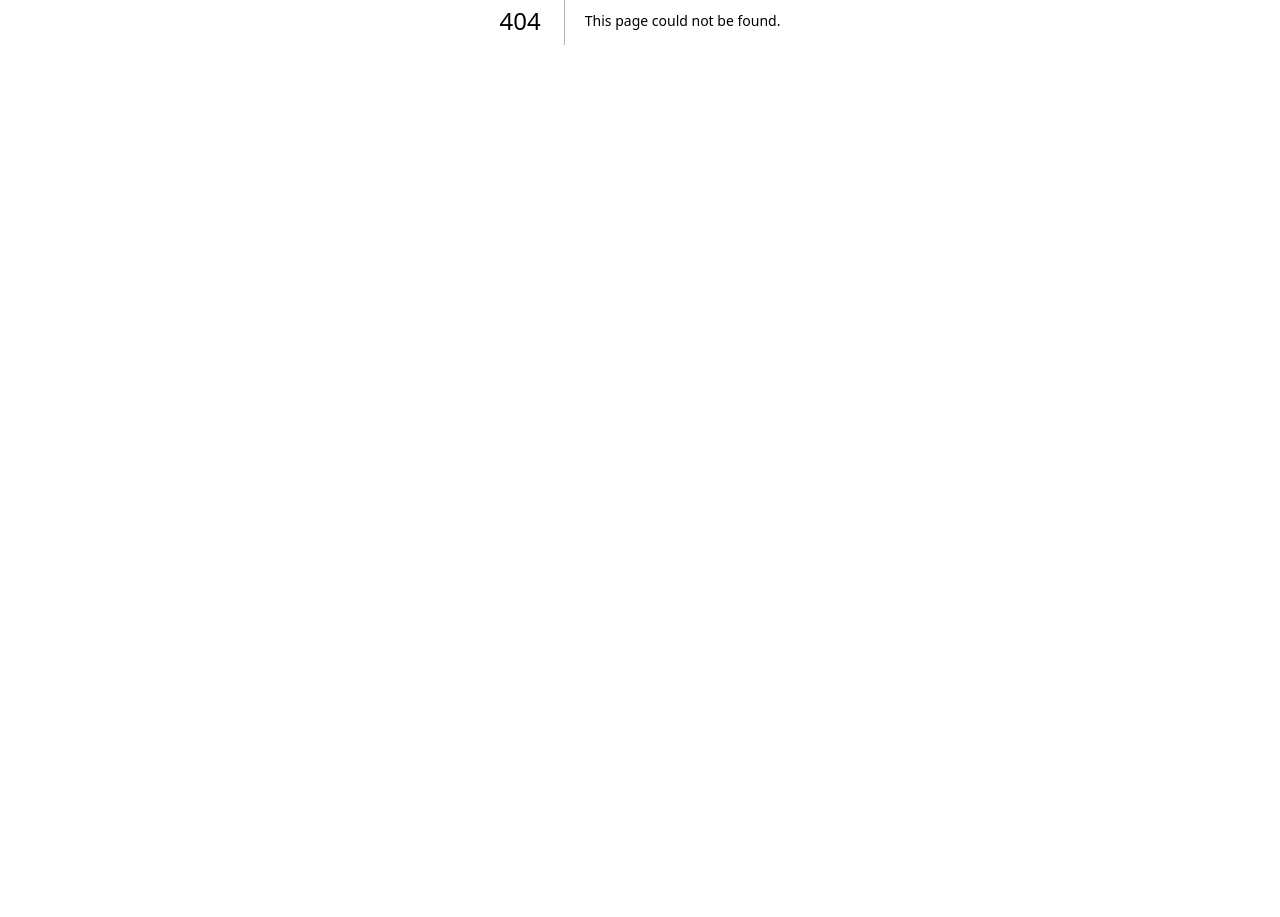
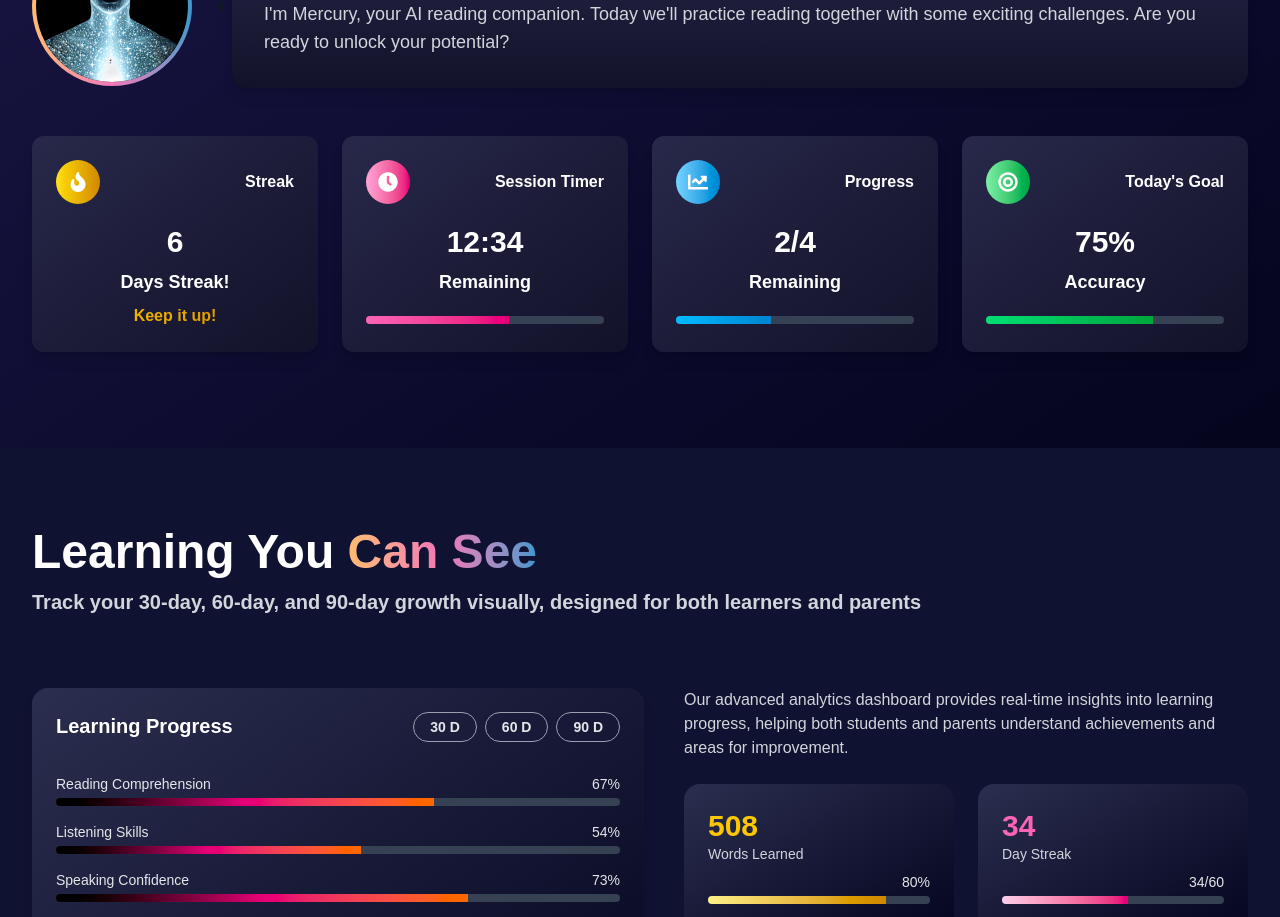
Before and after one commit to Betopia24/antoniotorre773_Web_For_Jobair, a Next.js app: page /progress in a window 1280 px wide. Before the commit this address had no page. Shown: the part 380-1297 px from the top of the page. Before the commit the page ends 800 px from the top, so only its background shows below. Built offline with nearby package versions, Linux system fonts and the light colour scheme.

Commit message:
UI: Progress Page.

```diff
--- /dev/null
+++ b/app/(root)/progress/page.tsx
@@ -0,0 +1,246 @@
+import PracticeHero from "@/components/practice/PracticeHero";
+import Heading from "@/components/shared/Heading";
+import { FaMedal } from "react-icons/fa";
+import React from "react";
+import { achievements } from "@/lib/constants";
+import { Check, CheckCircle } from "lucide-react";
+
+interface ProgressBarProps {
+  label: string;
+  value: number;
+  max?: number;
+  gradient: string;
+}
+
+const ProgressBar: React.FC<ProgressBarProps> = ({
+  label,
+  value,
+  max = 100,
+  gradient,
+}) => {
+  const percent = Math.min((value / max) * 100, 100);
+
+  return (
+    <div className="mb-4">
+      <div className="flex justify-between text-sm font-medium text-gray-200 mb-1">
+        <span>{label}</span>
+        <span>
+          {value}
+          {max !== 100 ? `/${max}` : "%"}
+        </span>
+      </div>
+      <div className="w-full h-2 bg-gray-700 rounded-full overflow-hidden">
+        <div className={`h-2 ${gradient}`} style={{ width: `${percent}%` }} />
+      </div>
+    </div>
+  );
+};
+
+export default function Page() {
+  return (
+    <>
+      <PracticeHero />
+
+      <div className="py-20 bg-section-dark">
+        <div className="app-container flex flex-col items-center gap-12">
+          {/* Heading */}
+          <Heading
+            heading="Learning You Can See"
+            subheading="Track your 30-day, 60-day, and 90-day growth visually, designed for both learners and parents"
+            specialText="Can See"
+            align="left"
+          />
+
+          <div className="mt-6 w-full flex flex-col lg:flex-row gap-10 lg:items-stretch">
+            {/* Left section - Progress Tracking */}
+            <div className="flex-1 bg-gradient-to-br from-[#2B2E4E] to-brand-darker p-6 rounded-2xl shadow-lg flex flex-col justify-between">
+              {/* Top part: Learning progress + filters + bars */}
+              <div>
+                <div className="flex justify-between items-start mb-4">
+                  <h2 className="text-lg sm:text-xl font-semibold text-white mb-4">
+                    Learning Progress
+                  </h2>
+
+                  {/* Day filters */}
+                  <div className="flex items-center gap-2 mb-4">
+                    {["30 D", "60 D", "90 D"].map((day) => (
+                      <p
+                        key={day}
+                        className="px-4 py-1 rounded-full border border-gray-400 text-gray-200 text-xs sm:text-sm font-semibold cursor-pointer bg-gradient-to-r hover:from-gradient-from hover:via-gradient-via hover:to-gradient-to"
+                      >
+                        {day}
+                      </p>
+                    ))}
+                  </div>
+                </div>
+
+                {/* Progress Bars */}
+                <ProgressBar
+                  label="Reading Comprehension"
+                  value={67}
+                  gradient="bg-gradient-to-r from-black via-pink-600 to-orange-500"
+                />
+                <ProgressBar
+                  label="Listening Skills"
+                  value={54}
+                  gradient="bg-gradient-to-r from-black via-pink-600 to-orange-500"
+                />
+                <ProgressBar
+                  label="Speaking Confidence"
+                  value={73}
+                  gradient="bg-gradient-to-r from-black via-pink-600 to-orange-500"
+                />
+                <ProgressBar
+                  label="Grammar Accuracy"
+                  value={82}
+                  gradient="bg-gradient-to-r from-black via-pink-600 to-orange-500"
+                />
+              </div>
+
+              {/* Bottom part: Daily Goal */}
+              <div className="mt-8">
+                <h3 className="text-lg font-semibold text-white mb-2">
+                  Today's Goal
+                </h3>
+                <ProgressBar
+                  label="Reading Comprehension"
+                  value={4}
+                  max={5}
+                  gradient="bg-gradient-to-r from-black via-pink-600 to-orange-500"
+                />
+              </div>
+            </div>
+
+            {/* Right section - Analytics */}
+            <div className="flex-1 flex flex-col justify-between">
+              <p className="text-gray-300 mb-6">
+                Our advanced analytics dashboard provides real-time insights
+                into learning progress, helping both students and parents
+                understand achievements and areas for improvement.
+              </p>
+
+              <div className="grid grid-cols-2 gap-6">
+                {/* Words Learned */}
+                <div className="bg-gradient-to-br from-[#2B2E4E] to-brand-darker p-6 rounded-2xl">
+                  <h1 className="text-3xl font-bold text-yellow-400">508</h1>
+                  <p className="text-gray-300 mb-2 text-sm">Words Learned</p>
+                  <ProgressBar
+                    value={80}
+                    label=""
+                    gradient="bg-gradient-to-r from-yellow-200 to-yellow-600"
+                  />
+                </div>
+
+                {/* Day Streak */}
+                <div className="bg-gradient-to-br from-[#2B2E4E] to-brand-darker p-6 rounded-2xl">
+                  <h1 className="text-3xl font-bold text-pink-400">34</h1>
+                  <p className="text-gray-300 mb-2 text-sm">Day Streak</p>
+                  <ProgressBar
+                    value={34}
+                    max={60}
+                    label=""
+                    gradient="bg-gradient-to-r from-pink-200 to-pink-600"
+                  />
+                </div>
+
+                {/* Accuracy */}
+                <div className="bg-gradient-to-br from-[#2B2E4E] to-brand-darker p-6 rounded-2xl">
+                  <h1 className="text-3xl font-bold text-blue-400">95%</h1>
+                  <p className="text-gray-300 mb-2 text-sm">Accuracy</p>
+                  <ProgressBar
+                    value={95}
+                    label=""
+                    gradient="bg-gradient-to-r from-blue-200 to-blue-600"
+                  />
+                </div>
+
+                {/* Badges */}
+                <div className="bg-gradient-to-br from-[#2B2E4E] to-brand-darker p-6 rounded-2xl">
+                  <h1 className="text-3xl font-bold text-purple-400">12</h1>
+                  <p className="text-gray-300 mb-2 text-sm">Badges Earned</p>
+                  <div className="flex items-center gap-2 mt-4">
+                    {[...Array(4)].map((_, i) => (
+                      <FaMedal key={i} className="text-yellow-500 text-md" />
+                    ))}
+                    <span className="text-gradient text-sm">+8 more</span>
+                  </div>
+                </div>
+              </div>
+            </div>
+          </div>
+        </div>
+      </div>
+
+      <div className="py-20 bg-brand-darker">
+        <div className="app-container flex flex-col items-center gap-8">
+          <div className="w-full items-start">
+            <h1 className="text-2xl sm:text-3xl font-bold text-white">
+              My Achievements
+            </h1>
+          </div>
+          <div className="grid grid-cols-1 sm:grid-cols-2 lg:grid-cols-3 gap-6 w-full">
+            {achievements.map((item, idx) => {
+              const isUnlocked = item.status === "Unlocked";
+              const Icon = item.icon;
+
+              return (
+                <div
+                  key={idx}
+                  className={`relative rounded-xl p-[2px] ${
+                    isUnlocked
+                      ? "bg-gradient-to-br from-gradient-from via-gradient-via to-gradient-to"
+                      : "bg-gray-700"
+                  }`}
+                >
+                  <div className="rounded-xl bg-[#232339] p-6 flex flex-col gap-3">
+                    <div className="w-full flex items-start justify-between">
+                      {/* Main achievement icon */}
+                      <div
+                        className={`flex items-center justify-center w-12 h-12 rounded-full ${
+                          isUnlocked
+                            ? "bg-gradient-brand text-white"
+                            : "bg-[#91919C] text-black"
+                        }`}
+                      >
+                        <Icon className="w-5 h-5" />
+                      </div>
+
+                      {/* Check mark */}
+                      <div
+                        className={`flex items-center justify-center w-6 h-6 rounded-full ${
+                          isUnlocked ? "bg-gradient-brand" : "bg-[#91919C]"
+                        }`}
+                      >
+                        <Check className="w-3 h-3 text-white" />
+                      </div>
+                    </div>
+
+                    <h3 className="text-lg md:text-xl font-semibold text-white">
+                      {item.title}
+                    </h3>
+
+                    <p className="text-sm md:text-base text-gray-300">
+                      {item.description}
+                    </p>
+
+                    <div>
+                      {isUnlocked ? (
+                        <span className="text-sm rounded-lg px-4 py-1.5 text-gray-100 font-semibold bg-gradient-to-r from-green-500 via-green-600 to-green-700">
+                          Unlocked
+                        </span>
+                      ) : (
+                        <span className="text-sm rounded-lg px-4 py-1.5 text-gray-800 font-semibold bg-[#91919C]">
+                          Keep practicing to unlock
+                        </span>
+                      )}
+                    </div>
+                  </div>
+                </div>
+              );
+            })}
+          </div>
+        </div>
+      </div>
+    </>
+  );
+}
--- a/components/practice/PracticeHero.tsx
+++ b/components/practice/PracticeHero.tsx
@@ -5,7 +5,7 @@ import { FaFire, FaClock, FaChartLine, FaBullseye } from "react-icons/fa";
 
 const PracticeHero = () => {
   return (
-    <div className="pt-28 sm:pt-40 bg-gradient-to-br from-brand-dark to-brand-darker">
+    <div className="pt-28 pb-24 sm:pt-36 sm:pb-24 bg-gradient-to-br from-brand-dark to-brand-darker">
       <div className="app-container flex flex-col items-center gap-12">
         {/* Heading */}
         <Heading
```
